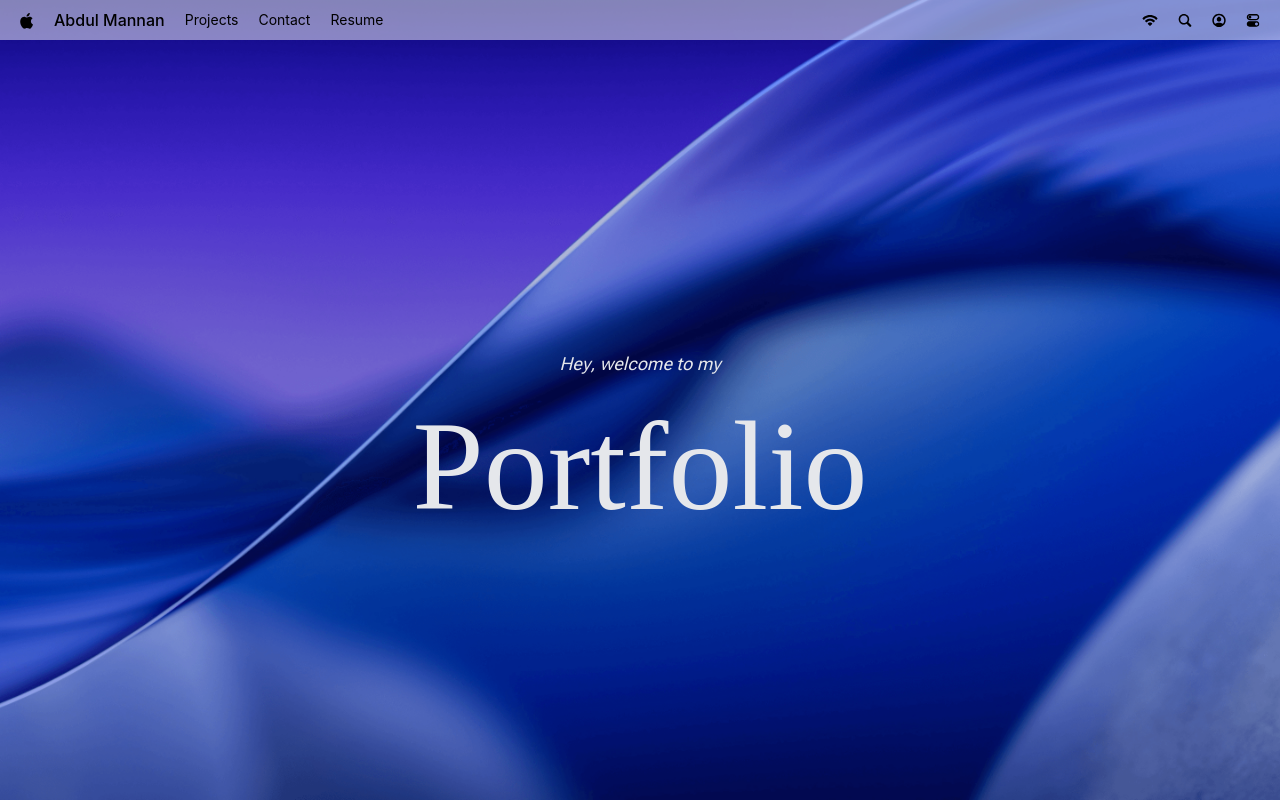
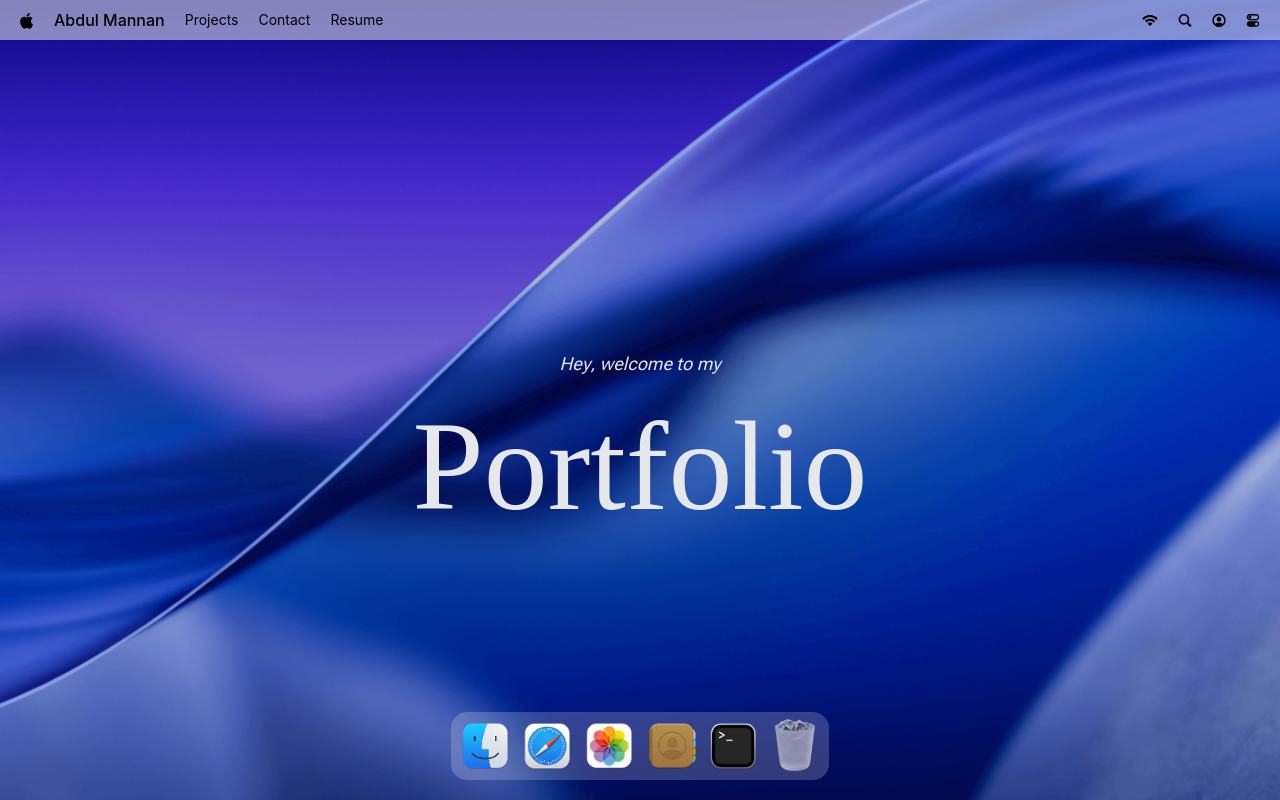
Before and after one commit to abdulmannan010spn-bot/MACFOLIO, a React (Vite) app: page / in a window 1280 px wide. Built offline with nearby package versions, Linux system fonts and the light colour scheme; a web font is replaced by a local one.

Commit message:
Dock Section

```diff
--- a/package.json
+++ b/package.json
@@ -14,6 +14,7 @@
     "motion": "^13.1.1",
     "react": "^19.2.6",
     "react-dom": "^19.2.6",
+    "react-tooltip": "^6.0.8",
     "tailwindcss": "^4.3.3"
   },
   "devDependencies": {
--- a/src/App.jsx
+++ b/src/App.jsx
@@ -1,3 +1,4 @@
+import Dock from "./Components/Dock"
 import Navbar from "./Components/Navbar"
 import Window from "./Components/Window"
 
@@ -6,6 +7,7 @@
     <main>
       <Navbar />
       <Window />
+      <Dock />
     </main>
   )
 }
--- /dev/null
+++ b/src/Components/Dock.jsx
@@ -0,0 +1,35 @@
+import { Tooltip } from "react-tooltip";
+import { useRef } from "react"
+import { dockApps } from "../Constants"
+
+
+const Dock = () => {
+    const dockRef = useRef(null)
+    const toggleApp = () =>{}
+  return (
+    <section id="dock">
+       <div ref={dockRef} className="dock-container">
+        {dockApps.map(({id,name,icon,canOpen})=>(
+            <div key={id} className="relative flex justify-center">
+                <button type="button"
+                className="dock-icon"
+                aria-label={name}
+                data-tooltip-id ="dock-tooltip"
+                data-tooltip-content={name}
+                data-tooltip-delay-show={150}
+                disabled={!canOpen}
+                onClick={()=>toggleApp({id,canOpen})}>
+
+                  <img src={`/images/${icon}`} alt={name}
+                  loading="lazy"
+                  className={canOpen ? "" : "opacity-60"}/>
+
+                </button>
+            </div>
+        ))}
+        <Tooltip id="dock-tooltip" place="top" className="tooltip"/>
+        </div>
+    </section>
+  )
+}
+export default Dock
```
Also changed, not shown: 1 other file (tests, documents, lock files or other folders).
